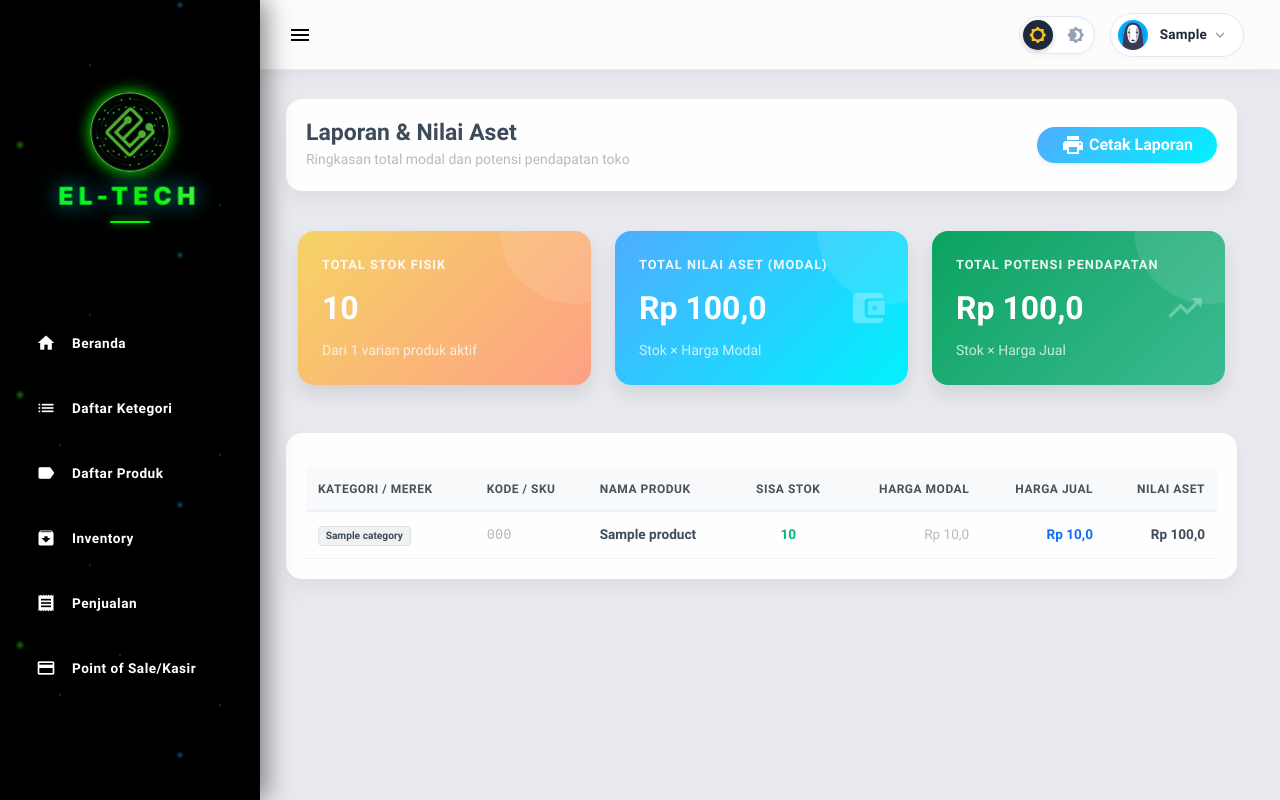
After one commit to fdragon714-dotcom/pos_eltech, a Django app: page /inventory/report in a window 1280 px wide. The commit adds this page. Run offline with Django 3.2, Linux system fonts and the light colour scheme; a user stored in the database is signed in; tables that the repository leaves empty hold one stand-in row (values such as "Sample post"); some libraries are stand-ins or nearby versions.

Commit message:
feat: Integrated buy_price to products and built Inventory Asset Report

```diff
--- a/pos_eltech/posApp/models.py
+++ b/pos_eltech/posApp/models.py
@@ -61,6 +61,7 @@ class Products(models.Model):
     name = models.CharField(max_length=30)
     description = models.TextField()
     price = models.FloatField(default=0)
+    buy_price = models.FloatField(default=0)
     status = models.IntegerField(default=1)
 
     # ==========================================
--- a/pos_eltech/posApp/templates/posApp/inventory.html
+++ b/pos_eltech/posApp/templates/posApp/inventory.html
@@ -169,6 +169,9 @@
         </div>
         {% if user.is_superuser %}
         <div class="d-flex gap-2">
+            <a href="{% url 'inventory-report' %}" class="btn btn-info rounded-pill px-4 shadow-sm border-0 d-flex align-items-center text-white" style="background: var(--grad-primary, #4facfe); font-weight: 600;">
+                <i class="material-icons align-middle me-1">analytics</i> Laporan Aset
+            </a>
             <a href="{% url 'inventory-add' %}" class="btn btn-primary rounded-pill px-4 shadow-sm border-0 d-flex align-items-center" style="background: var(--grad-success); font-weight: 600;">
                 <i class="material-icons align-middle me-1">add_circle</i> Tambah Stok
             </a>
--- /dev/null
+++ b/pos_eltech/posApp/templates/posApp/inventory_report.html
@@ -0,0 +1,198 @@
+{% extends "posApp/base.html" %}
+{% load humanize %}
+{% block pageContent %}
+
+<style>
+    :root {
+        --grad-primary: linear-gradient(135deg, #4facfe 0%, #00f2fe 100%);
+        --grad-success: linear-gradient(135deg, #0ba360 0%, #3cba92 100%);
+        --grad-warning: linear-gradient(135deg, #f6d365 0%, #fda085 100%);
+        --card-shadow: 0 10px 20px rgba(0,0,0,0.05);
+        --glass-bg: rgba(255, 255, 255, 0.95);
+    }
+
+    .fresh-card {
+        background: var(--glass-bg);
+        border-radius: 16px;
+        border: none;
+        box-shadow: var(--card-shadow);
+        padding: 20px;
+    }
+
+    .summary-card {
+        border-radius: 16px;
+        border: none;
+        color: white;
+        padding: 24px;
+        position: relative;
+        overflow: hidden;
+        box-shadow: 0 10px 20px rgba(0,0,0,0.1);
+        transition: transform 0.3s ease;
+    }
+
+    .summary-card:hover {
+        transform: translateY(-5px);
+    }
+
+    .summary-card::after {
+        content: '';
+        position: absolute;
+        top: -50%;
+        right: -20%;
+        width: 150px;
+        height: 150px;
+        background: rgba(255,255,255,0.1);
+        border-radius: 50%;
+    }
+
+    .summary-card i {
+        font-size: 40px;
+        position: absolute;
+        right: 20px;
+        top: 50%;
+        transform: translateY(-50%);
+        opacity: 0.3;
+    }
+
+    .summary-title {
+        font-size: 0.8rem;
+        text-transform: uppercase;
+        letter-spacing: 1px;
+        font-weight: 600;
+        margin-bottom: 10px;
+        opacity: 0.9;
+    }
+
+    .summary-value {
+        font-size: 2rem;
+        font-weight: 800;
+        margin: 0;
+    }
+
+    .bg-grad-primary { background: var(--grad-primary); }
+    .bg-grad-success { background: var(--grad-success); }
+    .bg-grad-warning { background: var(--grad-warning); }
+
+    .fresh-table {
+        width: 100%;
+        border-collapse: separate;
+        border-spacing: 0;
+        margin-top: 15px;
+    }
+
+    .fresh-table thead th {
+        background: #f8f9fa;
+        color: #495057;
+        font-weight: 600;
+        text-transform: uppercase;
+        font-size: 0.75rem;
+        letter-spacing: 0.5px;
+        padding: 12px;
+        border-bottom: 2px solid #edf2f9;
+    }
+
+    .fresh-table tbody td {
+        padding: 12px;
+        vertical-align: middle;
+        border-bottom: 1px solid #edf2f9;
+        color: #5e6e82;
+        font-size: 0.85rem;
+    }
+
+    .fresh-table tbody tr:hover { background-color: #f8f9fa; }
+</style>
+
+<div class="mdc-layout-grid__cell stretch-card mdc-layout-grid__cell--span-12">
+    <div class="fresh-card w-100 d-flex justify-content-between align-items-center">
+        <div>
+            <h3 class="mb-0 fw-bold text-dark">Laporan & Nilai Aset</h3>
+            <p class="text-muted mb-0 small">Ringkasan total modal dan potensi pendapatan toko</p>
+        </div>
+        <button class="btn btn-primary rounded-pill px-4 shadow-sm border-0 d-flex align-items-center" onclick="window.print()" style="background: var(--grad-primary); font-weight: 600;">
+            <i class="material-icons align-middle me-1">print</i> Cetak Laporan
+        </button>
+    </div>
+</div>
+
+<div class="mdc-layout-grid__cell stretch-card mdc-layout-grid__cell--span-12 mt-3">
+    <div class="row w-100 m-0">
+        <div class="col-md-4 pl-0 mb-3">
+            <div class="summary-card bg-grad-warning">
+                <i class="material-icons">inventory_2</i>
+                <div class="summary-title">Total Stok Fisik</div>
+                <div class="summary-value">{{ total_physical_stock|intcomma }}</div>
+                <div class="mt-2 small opacity-75">Dari {{ total_items }} varian produk aktif</div>
+            </div>
+        </div>
+        <div class="col-md-4 mb-3">
+            <div class="summary-card bg-grad-primary">
+                <i class="material-icons">account_balance_wallet</i>
+                <div class="summary-title">Total Nilai Aset (Modal)</div>
+                <div class="summary-value">Rp {{ total_asset_value|intcomma }}</div>
+                <div class="mt-2 small opacity-75">Stok × Harga Modal</div>
+            </div>
+        </div>
+        <div class="col-md-4 pr-0 mb-3">
+            <div class="summary-card bg-grad-success">
+                <i class="material-icons">trending_up</i>
+                <div class="summary-title">Total Potensi Pendapatan</div>
+                <div class="summary-value">Rp {{ total_potential_revenue|intcomma }}</div>
+                <div class="mt-2 small opacity-75">Stok × Harga Jual</div>
+            </div>
+        </div>
+    </div>
+</div>
+
+<div class="mdc-layout-grid__cell stretch-card mdc-layout-grid__cell--span-12 mt-2">
+    <div class="fresh-card w-100">
+        <div class="table-responsive">
+            <table class="fresh-table" id="report-table">
+                <thead>
+                    <tr>
+                        <th>Kategori / Merek</th>
+                        <th>Kode / SKU</th>
+                        <th>Nama Produk</th>
+                        <th class="text-center">Sisa Stok</th>
+                        <th class="text-end">Harga Modal</th>
+                        <th class="text-end">Harga Jual</th>
+                        <th class="text-end">Nilai Aset</th>
+                    </tr>
+                </thead>
+                <tbody>
+                    {% for row in report_data %}
+                    <tr>
+                        <td><span class="badge bg-light text-dark border">{{ row.product.category_id.name }}</span></td>
+                        <td class="text-muted" style="font-family:monospace;">{{ row.product.code }}</td>
+                        <td class="fw-bold text-dark">{{ row.product.name }}</td>
+                        <td class="text-center fw-bold {% if row.product.stock <= 5 %}text-danger{% else %}text-success{% endif %}">
+                            {{ row.product.stock }}
+                        </td>
+                        <td class="text-end text-muted">Rp {{ row.product.buy_price|intcomma }}</td>
+                        <td class="text-end fw-bold text-primary">Rp {{ row.product.price|intcomma }}</td>
+                        <td class="text-end fw-bold text-dark">Rp {{ row.asset_value|intcomma }}</td>
+                    </tr>
+                    {% empty %}
+                    <tr>
+                        <td colspan="7" class="text-center py-5 text-muted">Belum ada data produk aktif.</td>
+                    </tr>
+                    {% endfor %}
+                </tbody>
+            </table>
+        </div>
+    </div>
+</div>
+
+<script>
+    $(function() {
+        if ($('#report-table tbody tr').length > 1) {
+            $('#report-table').DataTable({
+                "pageLength": 50,
+                "lengthMenu": [10, 25, 50, 100, -1],
+                "language": {
+                    "url": "//cdn.datatables.net/plug-ins/1.13.6/i18n/id.json"
+                }
+            });
+        }
+    });
+</script>
+{% endblock pageContent %}
--- a/pos_eltech/posApp/urls.py
+++ b/pos_eltech/posApp/urls.py
@@ -37,6 +37,7 @@ urlpatterns = [
     path('inventory/low-stock', views.inventory_low_stock, name='inventory-low-stock'),
     path('inventory/edit-masuk', views.inventory_edit_masuk, name='inventory-edit-masuk'),
     path('inventory/delete-masuk', views.inventory_delete_masuk, name='inventory-delete-masuk'),
+    path('inventory/report', views.inventory_report, name='inventory-report'),
 
     # path('employees', views.employees, name="employee-page"),
     # path('manage_employees', views.manage_employees, name="manage_employees-page"),
--- a/pos_eltech/posApp/views.py
+++ b/pos_eltech/posApp/views.py
@@ -434,6 +434,9 @@ def save_product(request):
 
             warranty_input = data.get('warranty', 0)
             if warranty_input == '': warranty_input = 0
+
+            buy_price_input = data.get('buy_price', 0)
+            if buy_price_input == '': buy_price_input = 0
             # ==========================================
 
             if id.isnumeric() and int(id) > 0 :
@@ -444,6 +447,7 @@ def save_product(request):
                 prod.name = data['name']
                 prod.description = data['description']
                 prod.price = float(data['price'])
+                prod.buy_price = float(buy_price_input)
                 prod.status = data['status']
 
                 # Masukkan data aman
@@ -461,6 +465,7 @@ def save_product(request):
                     name=data['name'],
                     description=data['description'],
                     price=float(data['price']),
+                    buy_price=float(buy_price_input),
                     status=data['status'],
                     stock=int(stock_input),
                     warranty=int(warranty_input)
@@ -940,3 +945,44 @@ def inventory_delete_masuk(request):
         resp['msg'] = str(e)
         print("Unexpected error:", sys.exc_info()[0])
     return HttpResponse(json.dumps(resp), content_type="application/json")
+
+@login_required
+@user_passes_test(is_admin, login_url='/')
+def inventory_report(request):
+    products = Products.objects.filter(status=1).order_by('category_id__name', 'name')
+
+    total_items = 0
+    total_physical_stock = 0
+    total_asset_value = 0
+    total_potential_revenue = 0
+
+    report_data = []
+
+    for p in products:
+        stock = p.stock or 0
+        buy_price = p.buy_price or 0
+        sell_price = p.price or 0
+
+        asset_value = stock * buy_price
+        potential_revenue = stock * sell_price
+
+        total_items += 1
+        total_physical_stock += stock
+        total_asset_value += asset_value
+        total_potential_revenue += potential_revenue
+
+        report_data.append({
+            'product': p,
+            'asset_value': asset_value,
+            'potential_revenue': potential_revenue
+        })
+
+    context = {
+        'page_title': 'Laporan & Nilai Aset',
+        'report_data': report_data,
+        'total_items': total_items,
+        'total_physical_stock': total_physical_stock,
+        'total_asset_value': total_asset_value,
+        'total_potential_revenue': total_potential_revenue
+    }
+    return render(request, 'posApp/inventory_report.html', context)
```
Also changed, not shown: pos_eltech/docs/task.md (+12 -0 lines), pos_eltech/posApp/templates/posApp/manage_product.html (+10 -2 lines), pos_eltech/posApp/migrations/0024_products_buy_price.py (added).
